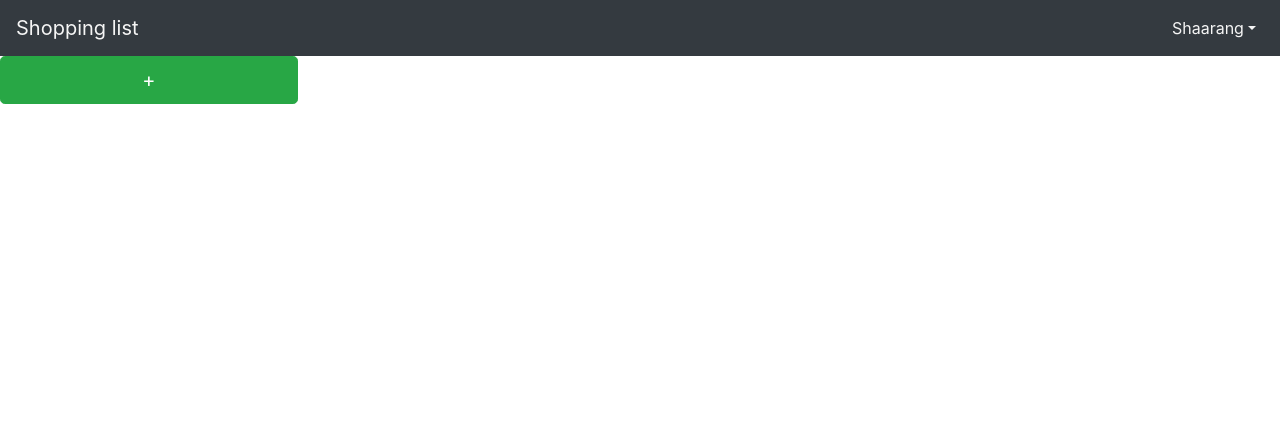
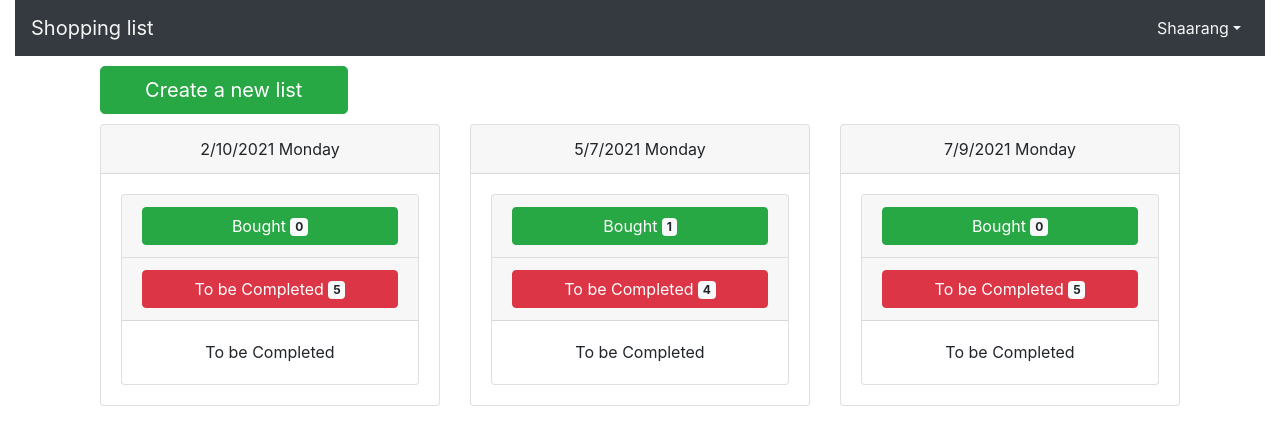
Before and after one commit to shaarang1010/grocery_list_ui, a React (Create React App) app: page / in a window 1280 px wide. Shown: the top 444 px of the page. Built offline with nearby package versions, Linux system fonts and the light colour scheme.

Commit message:
homepage cards added. Add items filter

```diff
--- a/public/data/groceries_list.json
+++ b/public/data/groceries_list.json
@@ -1,6 +1,7 @@
 [
     {
         "id": "1",
+        "date": "2/10/2021 Monday",
         "items": [
             {
                 "item": "Soy Milk",
@@ -26,6 +27,7 @@
     },
     {
         "id": "2",
+        "date": "5/7/2021 Monday",
         "items": [
             {
                 "item": "Soy Sauce",
@@ -51,6 +53,7 @@
     },
     {
         "id": "3",
+        "date": "7/9/2021 Monday",
         "items": [
             {
                 "item": "Cat food",
--- a/src/App.js
+++ b/src/App.js
@@ -1,10 +1,12 @@
-import Homepage from './containers/pages/homepage/Homepage';
-import './App.css';
-
+import Homepage from "./containers/pages/homepage/Homepage";
+import "./App.css";
+import { Container } from "react-bootstrap";
 function App() {
   return (
     <div className="App">
-     <Homepage />
+      <Container fluid>
+        <Homepage />
+      </Container>
     </div>
   );
 }
--- a/src/components/card/CardComponent.css
+++ b/src/components/card/CardComponent.css
@@ -1,3 +1,3 @@
 .card{
-    width: 18rem;
+    /*width: 18rem;*/
 }
--- a/src/components/card/CardComponent.jsx
+++ b/src/components/card/CardComponent.jsx
@@ -5,7 +5,7 @@ import Card from 'react-bootstrap/Card';
 import './CardComponent.css';
 
 
-const CardComponent = props => {
+const CardComponent = (props) => {
     return(
         <Card bg={props.background} className='card'>
             <Card.Header>
--- /dev/null
+++ b/src/containers/pages/homepage/Homepage.css
@@ -0,0 +1,3 @@
+.row{
+    margin: 10px 0px;
+}
--- a/src/containers/pages/homepage/Homepage.jsx
+++ b/src/containers/pages/homepage/Homepage.jsx
@@ -2,15 +2,28 @@ import React from "react";
 import { Component } from "react";
 import axios from "axios";
 
-import { Row, Col, Button } from 'react-bootstrap';
+import {
+  Container,
+  Row,
+  Col,
+  Button,
+  Accordion,
+  Badge,
+  Card,
+} from "react-bootstrap";
 
 import Hoc from "../../../components/hoc/Hoc";
 import NavComponent from "../../../components/navbar/Navbar";
 
+import CardComponent from "../../../components/card/CardComponent";
+
+import "./Homepage.css";
 class Homepage extends Component {
   constructor() {
     super();
-    this.state = {};
+    this.state = {
+      shoppingList: [],
+    };
   }
 
   componentDidMount() {
@@ -19,14 +32,20 @@ class Homepage extends Component {
       .get("../data/groceries_list.json")
       .then((response) => {
         const { data } = response;
-        console.log(data);
+        this.setState({ shoppingList: data });
       })
       .catch((err) => {
         console.log(err);
       });
   }
 
+  componentDidUpdate() {}
+
   render() {
+    const groceryList = this.state.shoppingList; //TODO: fetch groceries from state and then create cards
+
+    let element = groceryList.slice(0, 2);
+
     return (
       <Hoc>
         {/*
@@ -35,12 +54,74 @@ class Homepage extends Component {
                     May be organize by date
 
                 */}
-        <NavComponent bgColor='dark' header='Shopping list' user='Shaarang'/>
-        <Row>
+        <NavComponent bgColor="dark" header="Shopping list" user="Shaarang" />
+        <Container>
+          <Row>
             <Col xs={12} md={3}>
-                <Button variant='success' size='lg' block>{ '+' }</Button>
+              <Button variant="success" size="lg" block>
+                Create a new list
+              </Button>
             </Col>
-        </Row>
+          </Row>
+          <Row>
+            {groceryList.map((item) => {
+              return (
+                <Col xs={12} md={4}>
+                  <CardComponent header={item.date}>
+                    <Accordion defaultActiveKey="1">
+                      <Card>
+                        <Card.Header>
+                          <Accordion.Toggle
+                            as={Button}
+                            variant="success"
+                            eventKey="0"
+                            block
+                          >
+                            Bought{" "}
+                            <Badge variant="light">
+                              {
+                                item.items.filter((el) => el.completed === true)
+                                  .length
+                              }
+                            </Badge>
+                          </Accordion.Toggle>
+                        </Card.Header>
+                        <Accordion.Collapse eventKey="0">
+                          <Card.Body>
+                            Bought{" "}
+                          </Card.Body>
+                        </Accordion.Collapse>
+                      </Card>
+                      <Card>
+                        <Card.Header>
+                          <Accordion.Toggle
+                            as={Button}
+                            variant="danger"
+                            eventKey="1"
+                            block
+                          >
+                            To be Completed{" "}
+                            <Badge variant="light">
+                              {
+                                item.items.filter((el) => el.completed === false)
+                                  .length
+                              }
+                            </Badge>
+                          </Accordion.Toggle>
+                        </Card.Header>
+                        <Accordion.Collapse eventKey="1">
+                          <Card.Body>
+                            To be Completed{" "}
+                          </Card.Body>
+                        </Accordion.Collapse>
+                      </Card>
+                    </Accordion>
+                  </CardComponent>
+                </Col>
+              );
+            })}
+          </Row>
+        </Container>
       </Hoc>
     );
   }
```
Also changed, not shown: src/containers/pages/grocerylist/Grocerylist.jsx (added, +26 -0 lines).
